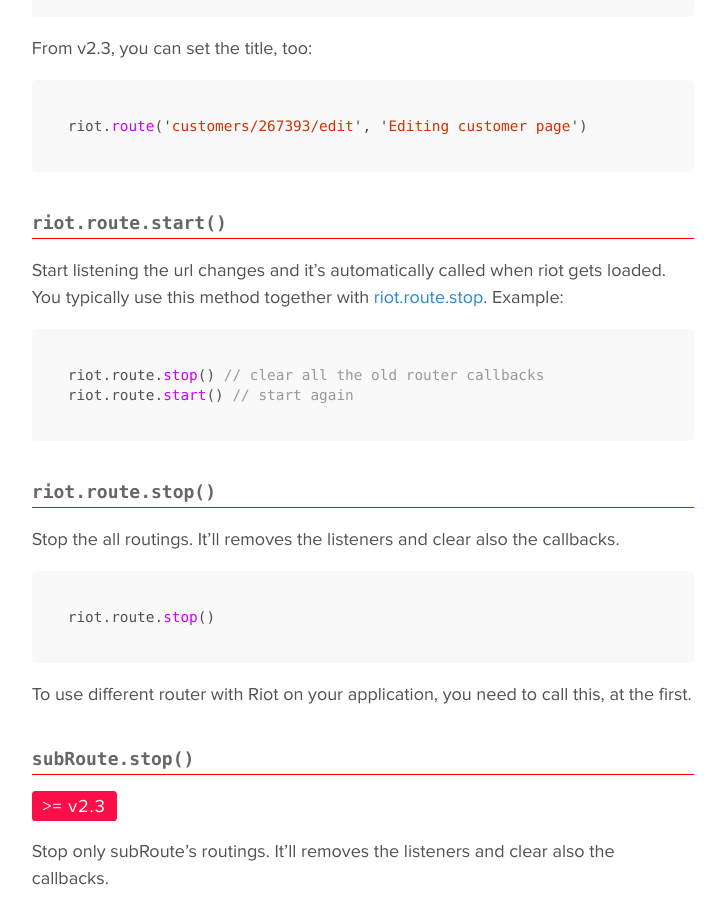
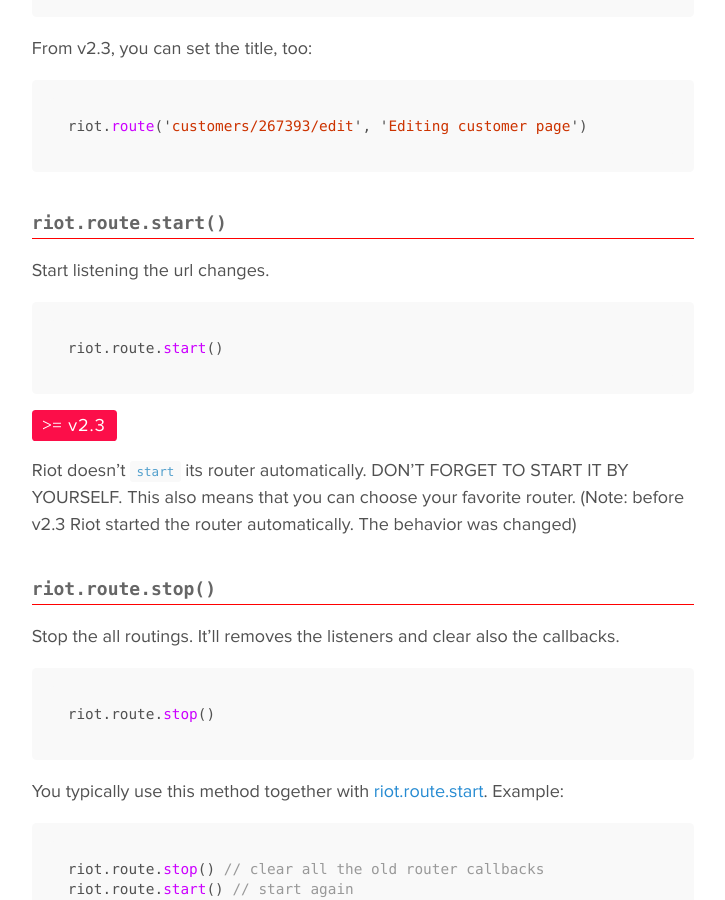
Before and after one commit to riot/riot.github.io, a Jekyll site: the page built from api/route.md, in a window 1280 px wide and 900 px high, scrolled down 3297 px. Shown: the whole window, without its empty margins (277-1002 px from the left). Built offline with Jekyll 4.4.1, drawn with Linux system fonts in a browser that asks for light colours; Markdown is read by kramdown in place of the engine named in the settings.

Commit message:
updated: reimported route doc

````diff
--- a/api/route.md
+++ b/api/route.md
@@ -129,12 +129,16 @@
 
 ### riot.route.start()
 
-Start listening the url changes and it's automatically called when riot gets loaded. You typically use this method together with [riot.route.stop](#route-stop). Example:
+Start listening the url changes.
 
 ```javascript
-riot.route.stop() // clear all the old router callbacks
-riot.route.start() // start again
+riot.route.start()
 ```
+
+<span class="tag red">&gt;= v2.3</span>
+
+Riot doesn't `start` its router automatically. DON'T FORGET TO START IT BY YOURSELF. This also means that you can choose your favorite router.
+(Note: before v2.3 Riot started the router automatically. The behavior was changed)
 
 ### riot.route.stop()
 
@@ -144,7 +148,12 @@
 riot.route.stop()
 ```
 
-To use different router with Riot on your application, you need to call this, at the first.
+You typically use this method together with [riot.route.start](#route-start). Example:
+
+```javascript
+riot.route.stop() // clear all the old router callbacks
+riot.route.start() // start again
+```
 
 ### subRoute.stop()
 
````
